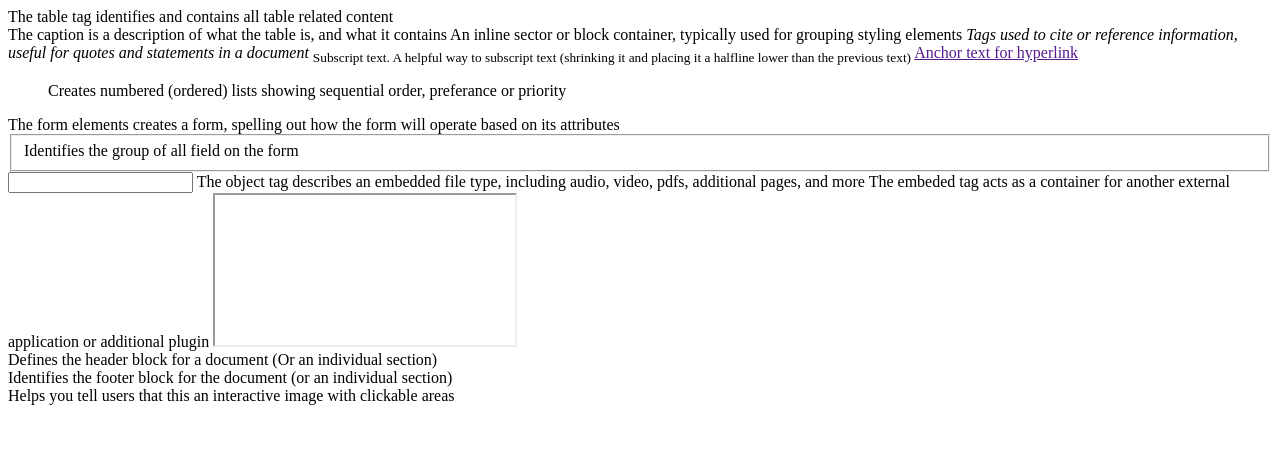
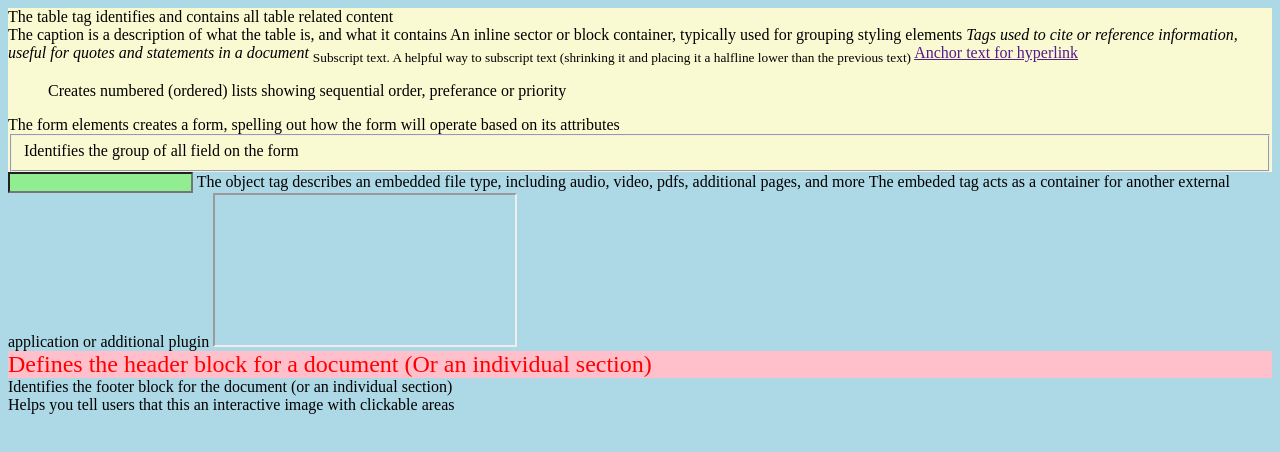
Before and after one commit to nicolebarnett/litolkyet, a plain HTML site: page index.html in a window 1280 px wide. Drawn offline with Linux system fonts and the light colour scheme.

Commit message:
started some colours

```diff
--- a/index.css
+++ b/index.css
@@ -0,0 +1,17 @@
+table {
+    color: red;
+}
+body {
+   background:lightblue;
+}
+header {
+    color:red;
+    font-size:24px;
+    background-color:Pink;
+}
+input {
+    background-color: lightgreen;
+}
+.Group1 {
+    background-color:lightgoldenrodyellow;
+}
--- a/index.html
+++ b/index.html
@@ -15,6 +15,7 @@
         <!--[if lt IE 7]>
             <p class="browsehappy">You are using an <strong>outdated</strong> browser. Please <a href="#">upgrade your browser</a> to improve your experience.</p>
         <![endif]-->
+        <div class="Group1">
         <table>The table tag identifies and contains all table related content</table>
         <caption>The caption is a description of what the table is, and what it contains</caption>
         <span>An inline sector or block container, typically used for grouping styling elements</span>
@@ -24,11 +25,13 @@
         <ol>Creates numbered (ordered) lists showing sequential order, preferance or priority</ol>
         <form>The form elements creates a form, spelling out how the form will operate based on its attributes</form>
         <fieldset>Identifies the group of all field on the form</fieldset>
+        </div>
+
         <input /><!--"The form input attribute defines the type of field infomration to recieve from a user"-->
         <object>The object tag describes an embedded file type, including audio, video, pdfs, additional pages, and more</object>
         <embed>The embeded tag acts as a container for another external application or additional plugin</embed>
         <param><!--Appending extra parameters help you customize the iframe content-->
-        <iframe>Containe an inline frame that allows you to embed external infomration to an existing document</iframe>
+        <iframe>Contains an inline frame that allows you to embed external infomration to an existing document</iframe>
         <header>Defines the header block for a document (Or an individual section)</header>
         <footer>Identifies the footer block for the document (or an individual section)</footer>
         <title>The title tag is the title for that page, useful for both search engines and users (Showing up in the browsers title bar)</title>
```
